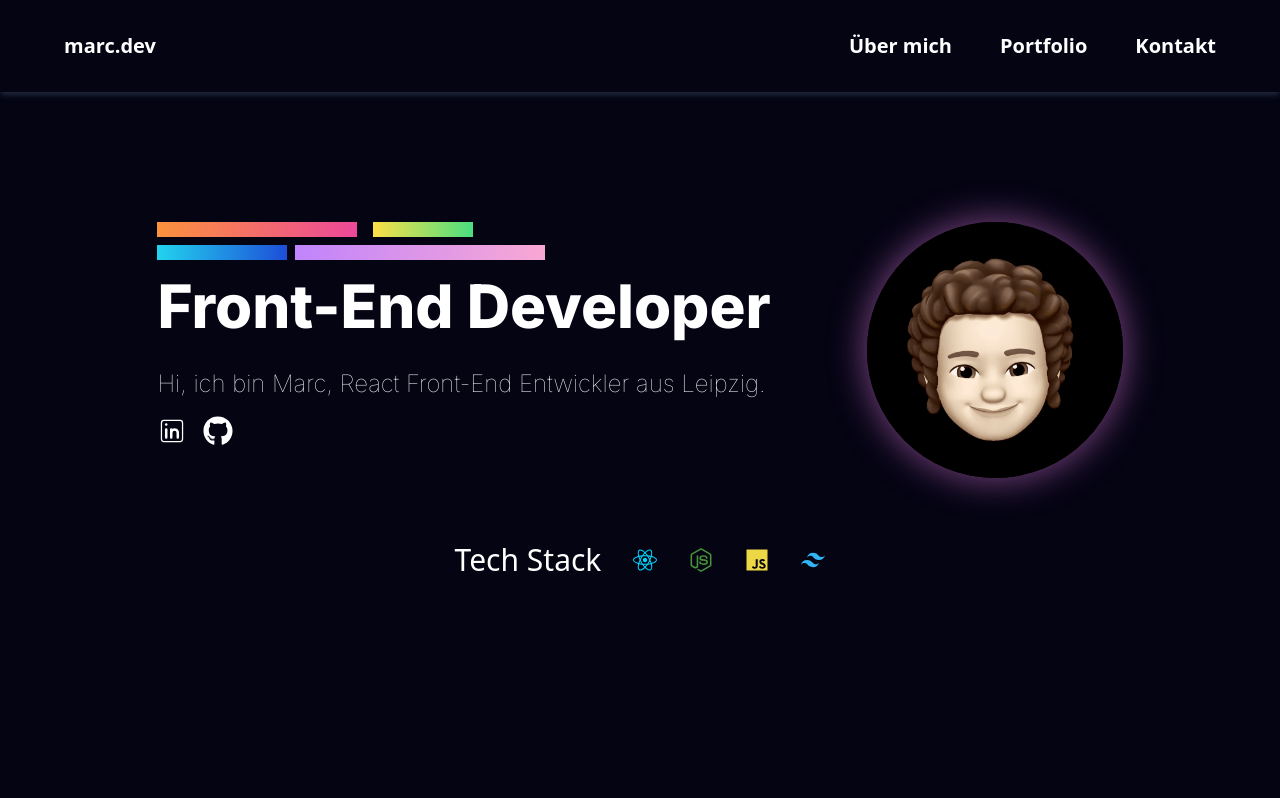
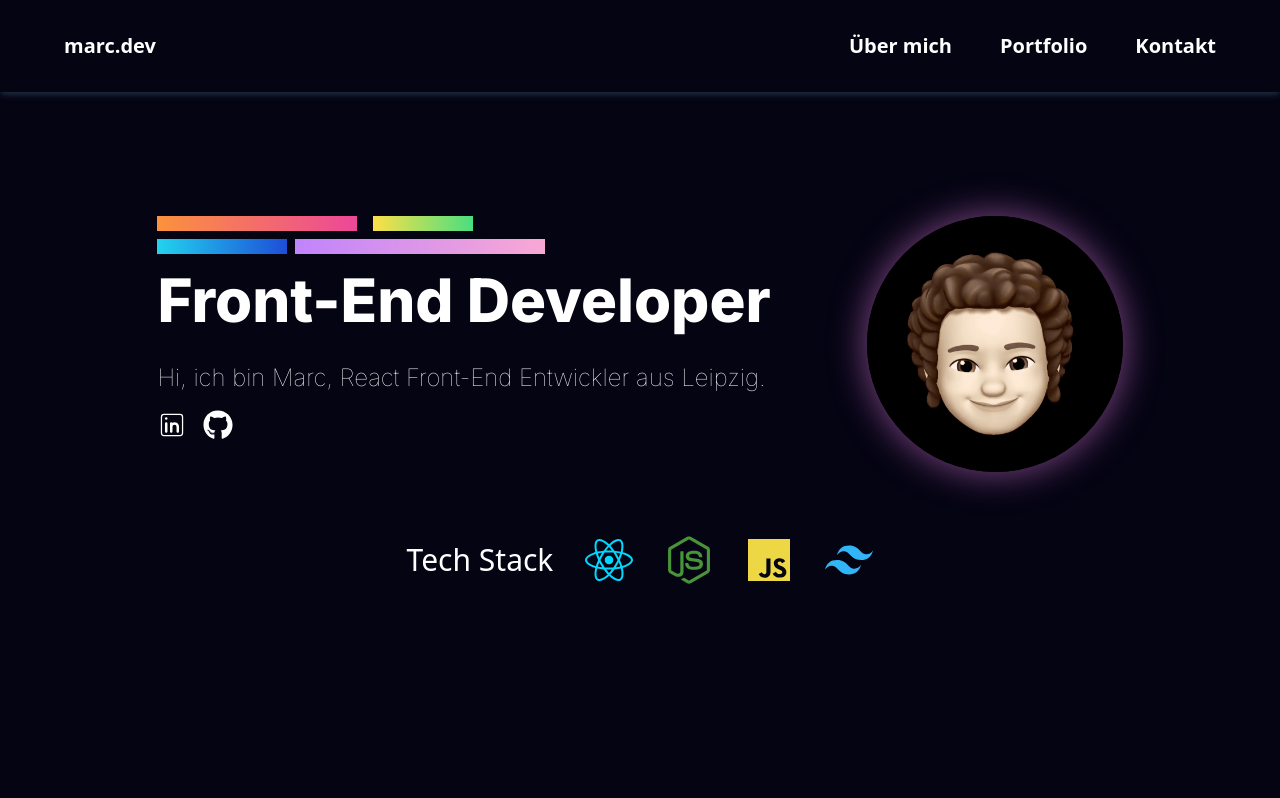
Before and after one commit to MarcCon/Portfolio, a React (Vite) app: page / in a window 1280 px wide. Shown: the top 798 px of the page. Built offline with nearby package versions, Linux system fonts and the light colour scheme.

Commit message:
Final16.03.24

```diff
--- a/src/components/Header.jsx
+++ b/src/components/Header.jsx
@@ -61,10 +61,10 @@ const Header = () => {
             Tech Stack
           </p>
           <div className="flex w-auto flex-row gap-4 sm:gap-6 lg:gap-8  ">
-            <FaReact className="text-ReactBlue text-2xl" />
-            <FaNodeJs className="text-NodeGreen text-2xl" />
-            <IoLogoJavascript className="text-JavascriptYellow text-2xl" />
-            <SiTailwindcss className="text-TailwindBlue text-2xl" />
+            <FaReact className="text-2xl text-ReactBlue sm:text-4xl lg:text-5xl" />
+            <FaNodeJs className="text-2xl text-NodeGreen sm:text-4xl lg:text-5xl" />
+            <IoLogoJavascript className="text-2xl text-JavascriptYellow sm:text-4xl lg:text-5xl" />
+            <SiTailwindcss className="text-2xl text-TailwindBlue sm:text-4xl lg:text-5xl" />
           </div>
         </div>
       </div>
```
